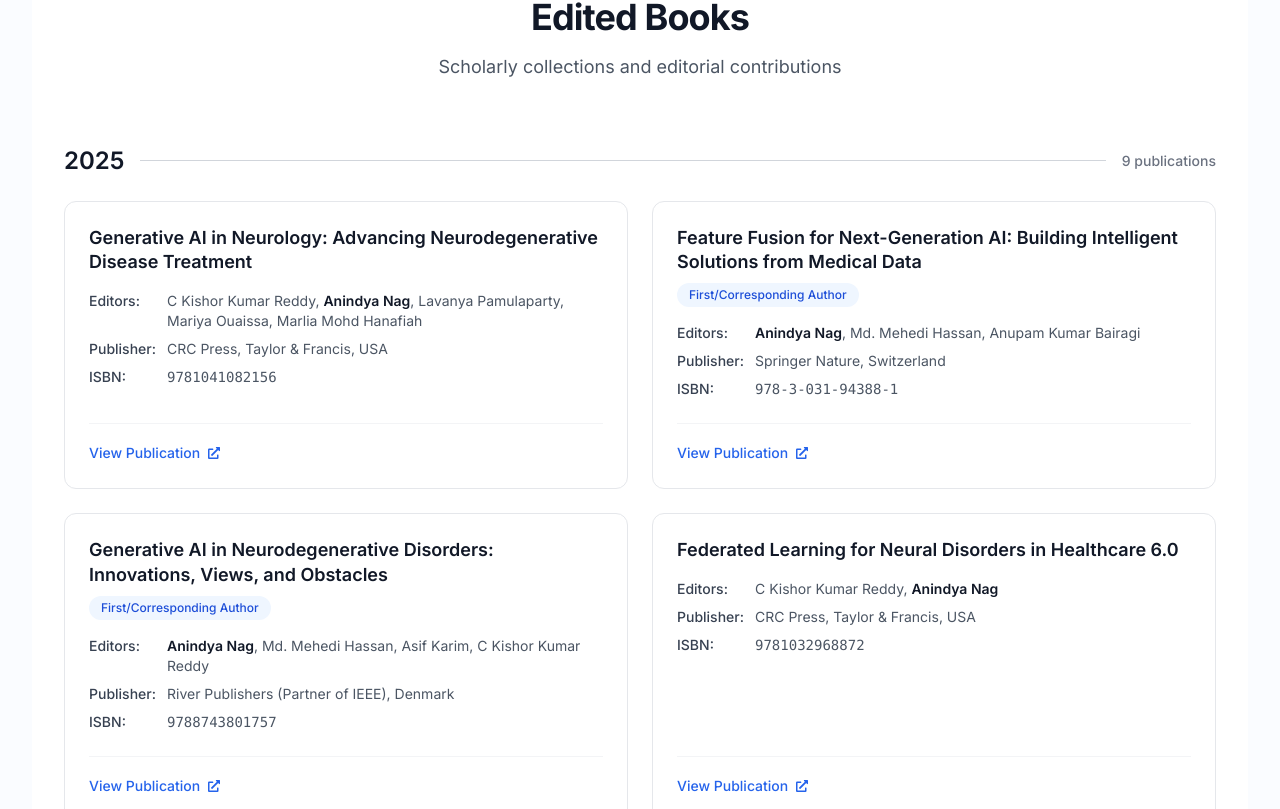
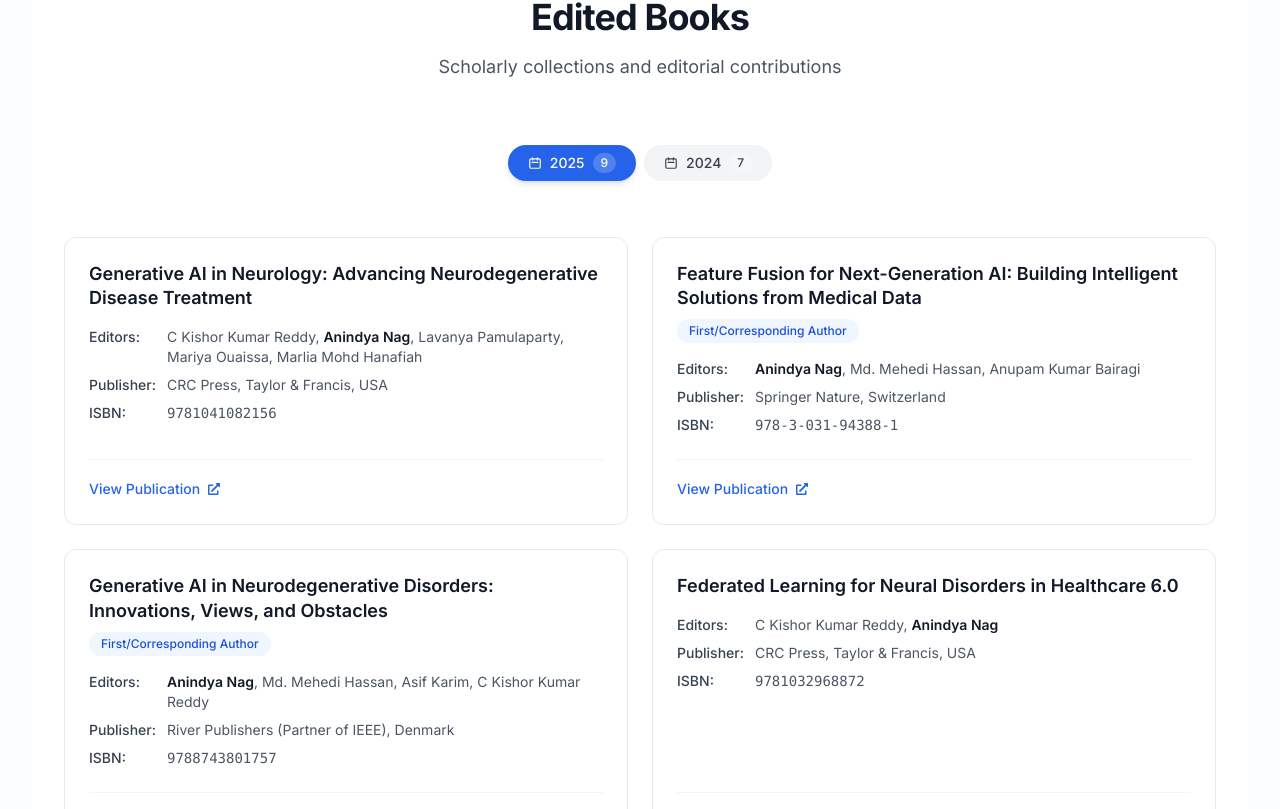
Before and after one commit to shahjalal-mahmud/portfolio-nag-sir, a React (Vite) app: page / in a window 1280 px wide. Shown: the part 4351-5160 px from the top of the page. Built offline with nearby package versions, Linux system fonts and the light colour scheme; no server answers.

Commit message:
Modified Book section for year wise tabs

```diff
--- a/src/components/publications/BookChapters.jsx
+++ b/src/components/publications/BookChapters.jsx
@@ -1,10 +1,12 @@
-import React from 'react';
+import React, { useState } from 'react';
 import { FaBookOpen, FaExternalLinkAlt } from 'react-icons/fa';
+import { HiOutlineCalendar } from 'react-icons/hi';
 import PublicationsData from './PublicationsData.json';
 
 const BookChapters = () => {
     const { book_chapters } = PublicationsData.publications;
-    const years = Object.keys(book_chapters).sort((a, b) => b - a);
+    const years = Object.keys(book_chapters).sort((a, b) => b.localeCompare(a));
+    const [activeYear, setActiveYear] = useState(years[0]);
 
     return (
         <section
@@ -25,38 +27,52 @@ const BookChapters = () => {
                     </p>
                 </div>
 
-                <div className="space-y-12">
+                <div className="flex overflow-x-auto pb-4 mb-10 scrollbar-hide">
+                    <div className="flex space-x-2 mx-auto">
                         {years.map((year) => (
-                        <div key={year} className="group">
-                            <div className="flex items-center mb-8">
-                                <h3 className="text-2xl font-semibold text-gray-900 mr-4">
+                            <button
+                                key={year}
+                                onClick={() => setActiveYear(year)}
+                                className={`px-5 py-2 text-sm font-medium rounded-full transition-all duration-300 flex items-center ${activeYear === year
+                                    ? 'bg-amber-600 text-white shadow-md'
+                                    : 'bg-gray-100 text-gray-700 hover:bg-gray-200'
+                                    }`}
+                            >
+                                <HiOutlineCalendar className="mr-2" />
                                 {year}
-                                </h3>
-                                <div className="flex-1 h-px bg-gray-200"></div>
-                                <span className="ml-4 text-sm font-medium text-gray-500">
-                                    {book_chapters[year].length} {book_chapters[year].length === 1 ? 'contribution' : 'contributions'}
+                                <span className="ml-2 text-xs bg-white/20 rounded-full px-2 py-0.5">
+                                    {book_chapters[year]?.length || 0}
                                 </span>
+                            </button>
+                        ))}
+                    </div>
                 </div>
 
                 <div className="grid gap-6 md:grid-cols-2 lg:grid-cols-1 xl:grid-cols-2">
-                                {book_chapters[year].map((chapter, index) => (
+                    {book_chapters[activeYear]?.map((chapter, index) => (
                         <div
                             key={index}
                             className="border border-gray-200 rounded-xl p-6 hover:border-gray-300 transition-all duration-300 bg-white hover:shadow-sm"
                         >
                             <div className="flex flex-col h-full">
                                 <div className="flex-1">
-                                                <h4 className="text-xl font-semibold text-gray-900 leading-snug mb-3">
+                                    <h3 className="text-xl font-semibold text-gray-900 leading-snug mb-3">
+                                        <a
+                                            href={chapter.link}
+                                            target="_blank"
+                                            rel="noopener noreferrer"
+                                            className="hover:text-amber-600 transition-colors"
+                                        >
                                             {chapter.title}
-                                                </h4>
+                                        </a>
+                                    </h3>
 
-                                                <div className="flex items-start text-sm text-gray-600 mb-4">
+                                    <div className="flex items-start text-sm text-gray-600 mb-3">
                                         <FaBookOpen className="mt-0.5 mr-2 text-amber-500 flex-shrink-0" />
                                         <span className="italic">{chapter.book}</span>
                                     </div>
 
                                     <p className="text-sm text-gray-700 mb-4">
-                                                    <span className="font-medium">Authors:</span>{" "}
                                         {chapter.authors.split(/(Anindya Nag)/).map((part, idx) =>
                                             part === "Anindya Nag" ? (
                                                 <strong key={idx} className="text-gray-900 font-semibold">Anindya Nag</strong>
@@ -96,9 +112,6 @@ const BookChapters = () => {
                     ))}
                 </div>
             </div>
-                    ))}
-                </div>
-            </div>
         </section>
     );
 };
--- a/src/components/publications/EditedBooks.jsx
+++ b/src/components/publications/EditedBooks.jsx
@@ -1,9 +1,12 @@
+import React, { useState } from "react";
+import { FaExternalLinkAlt, FaBook} from "react-icons/fa";
+import { HiOutlineCalendar } from 'react-icons/hi';
 import publicationsData from "./PublicationsData.json";
-import { FaExternalLinkAlt, FaBook } from "react-icons/fa";
 
 const EditedBooks = () => {
     const editedBooks = publicationsData.publications.edited_books;
-    const years = Object.keys(editedBooks).sort((a, b) => b - a); // Descending year
+    const years = Object.keys(editedBooks).sort((a, b) => b.localeCompare(a));
+    const [activeYear, setActiveYear] = useState(years[0]);
 
     return (
         <section
@@ -24,30 +27,46 @@ const EditedBooks = () => {
                     </p>
                 </div>
 
-                <div className="space-y-12">
+                <div className="flex overflow-x-auto pb-4 mb-10 scrollbar-hide">
+                    <div className="flex space-x-2 mx-auto">
                         {years.map((year) => (
-                        <div key={year} className="group">
-                            <div className="flex items-center mb-6">
-                                <h3 className="text-2xl font-semibold text-gray-900 mr-4">
+                            <button
+                                key={year}
+                                onClick={() => setActiveYear(year)}
+                                className={`px-5 py-2 text-sm font-medium rounded-full transition-all duration-300 flex items-center ${
+                                    activeYear === year
+                                        ? 'bg-blue-600 text-white shadow-md'
+                                        : 'bg-gray-100 text-gray-700 hover:bg-gray-200'
+                                }`}
+                            >
+                                <HiOutlineCalendar className="mr-2" />
                                 {year}
-                                </h3>
-                                <div className="flex-1 h-px bg-gray-300"></div>
-                                <span className="ml-4 text-sm font-medium text-gray-500">
-                                    {editedBooks[year].length} {editedBooks[year].length === 1 ? 'publication' : 'publications'}
+                                <span className="ml-2 text-xs bg-white/20 rounded-full px-2 py-0.5">
+                                    {editedBooks[year]?.length || 0}
                                 </span>
+                            </button>
+                        ))}
+                    </div>
                 </div>
 
                 <div className="grid gap-6 md:grid-cols-2 lg:grid-cols-1 xl:grid-cols-2">
-                                {editedBooks[year].map((book, index) => (
+                    {editedBooks[activeYear]?.map((book, index) => (
                         <div
                             key={index}
                             className="relative border border-gray-200 rounded-xl p-6 hover:border-gray-300 transition-all duration-300 bg-white hover:shadow-sm"
                         >
                             <div className="flex flex-col h-full">
                                 <div className="flex-1">
-                                                <h4 className="text-lg font-semibold text-gray-900 leading-snug">
+                                    <h3 className="text-lg font-semibold text-gray-900 leading-snug">
+                                        <a
+                                            href={book.link}
+                                            target="_blank"
+                                            rel="noopener noreferrer"
+                                            className="hover:text-blue-600 transition-colors"
+                                        >
                                             {book.title}
-                                                </h4>
+                                        </a>
+                                    </h3>
 
                                     {book.is_first_author && (
                                         <span className="inline-block mt-2 text-xs font-medium bg-blue-50 text-blue-700 px-3 py-1 rounded-full">
@@ -114,9 +133,6 @@ const EditedBooks = () => {
                     ))}
                 </div>
             </div>
-                    ))}
-                </div>
-            </div>
         </section>
     );
 };
--- a/src/components/publications/PublicationsData.json
+++ b/src/components/publications/PublicationsData.json
@@ -3,7 +3,7 @@
     "summary": {
       "total_articles": 67,
       "first_author_articles": 38,
-      "citations": 236,
+      "citations": 248,
       "h_index": 9,
       "i10_index": 8,
       "google_scholar_link": "https://scholar.google.com/citations?user=V4OLVPAAAAAJ&hl=en",
```
Lines whose indentation alone changed are shown as unchanged.
